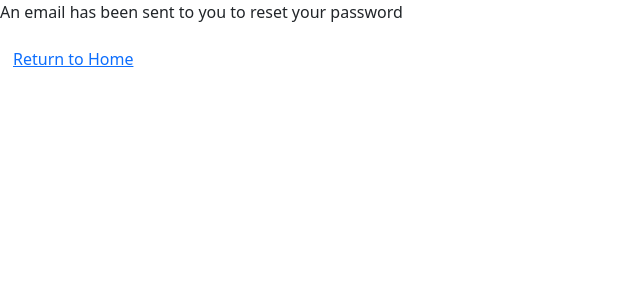
After one commit to georeeve/group13-frontend, a Flask app: page /login/resetpassword in a window 1280 px wide. The commit adds this page. Shown: the top 300 px of the page, without its empty margins (0-640 px from the left). Run offline with Flask 2, Linux system fonts and the light colour scheme.

Commit message:
hrefs to home

```diff
--- a/app.py
+++ b/app.py
@@ -15,6 +15,8 @@ from register import register
 from basket import basket
 
 from userProfile import userprofile
+
+# from login import resetpassword
 
 
 #initialising app
@@ -35,6 +37,7 @@ app.register_blueprint(basket, url_prefix="/basket")
 app.register_blueprint(userprofile, url_prefix="/userprofile")
 
 
+
 #setting port
 if __name__ == '__main__':
     app.run(debug=True, port = 8000)
--- a/home.py
+++ b/home.py
@@ -60,5 +60,9 @@ def add_item():
     return res
 
 
+@home.route("/checkout")
+def checkout():
+    return render_template("checkout.html")
+
 if __name__ == '__main__':
     home.run()
--- a/login.py
+++ b/login.py
@@ -44,3 +44,7 @@ def signin():
         msg = "Incorrect email and/or password, please try again"
         res = make_response(render_template("login.html", msg=msg))
         return res
+
+@login.route("/resetpassword")
+def reset_password():
+    return render_template("resetpassword.html")
--- a/templates/components/basket-total.html
+++ b/templates/components/basket-total.html
@@ -7,7 +7,7 @@
         <div class="total__delivery">Delivery</div>
         <div class="total__price">Final Price</div>
         <button type="button" class="btn btn__main">
-          <a href="{{url_for('home.getItems')}}">Go to Checkout</a>
+          <a href="{{url_for('home.checkout')}}">Go to Checkout</a>
         </button>
       </div>
     </div>
--- a/templates/components/footer.html
+++ b/templates/components/footer.html
@@ -1,4 +1,4 @@
 <footer class="footer">
   <p class="footer__text-main">Final Multiverse Bootcamp Project</p>
-  <p class="footer__text">Created by Ana, George, Tyler and Wiki</p>
+  <p class="footer__text"> <a href="https://github.com/georeeve/group13-frontend">Created by Ana, George, Tyler and Wiki</a></p>
 </footer>
--- a/templates/components/logo-header.html
+++ b/templates/components/logo-header.html
@@ -1,4 +1,5 @@
-<div class="header__logo__container d-flex">
+<a href="{{url_for('home.getItems')}}">
+<div class="header__logo__container d-flex"></div>
   <img
     src="{{url_for('static', filename='assets/basket.svg')}}"
     alt="green basket
@@ -7,3 +8,4 @@
   />
   <h1 class="header__title">Green Basket</h1>
 </div>
+</a>
--- a/templates/login.html
+++ b/templates/login.html
@@ -33,11 +33,12 @@
               id="password"
               placeholder="Password" />
             <label for="password">Password</label>
-            <p class="form-text">Forgot <a href="#">Password</a></p>
+            <p class="form-text">Forgot <a href="{{url_for('login.reset_password')}}">Password</a></p>
           </section>
           <section class="mb-3">
             <button type="submit" class="btn btn__main">Sign in</button>
-            <button type="button" class="btn btn__main"  action={{url_for('home.getItems')}}>Cancel</button>
+            <button type="button" class="btn btn__main">
+              <a href="{{url_for('home.getItems')}}">Cancel</a>
           </section>
           <section class="form__links row">
             <p class="form-text"> <a href="{{url_for('register.registering')}}">Sign Up Here</a></p>
--- a/templates/register.html
+++ b/templates/register.html
@@ -129,6 +129,8 @@
           </div>
         </div>
         <button class="btn btn__main" type="submit">Register</button>
+        <button type="button" class="btn btn__main">
+          <a href="{{url_for('home.getItems')}}">Cancel</a>
       </form>
     </main>
 
--- /dev/null
+++ b/templates/resetpassword.html
@@ -0,0 +1,15 @@
+<!DOCTYPE html>
+<html lang="en">
+<head>
+    <meta charset="UTF-8">
+    <meta http-equiv="X-UA-Compatible" content="IE=edge">
+    <meta name="viewport" content="width=device-width, initial-scale=1.0">
+    <link rel="stylesheet" href="https://cdn.jsdelivr.net/npm/bootstrap@5.2.2/dist/css/bootstrap.min.css" >
+    <title>Reset Password</title>
+</head>
+<body>
+    <p> An email has been sent to you to reset your password</p>
+    <button type="button" class="btn btn__main">
+        <a href="{{url_for('home.getItems')}}">Return to Home</a>
+</body>
+</html>
```
Also changed, not shown: templates/checkout.html (added, +13 -0 lines), README.md.
